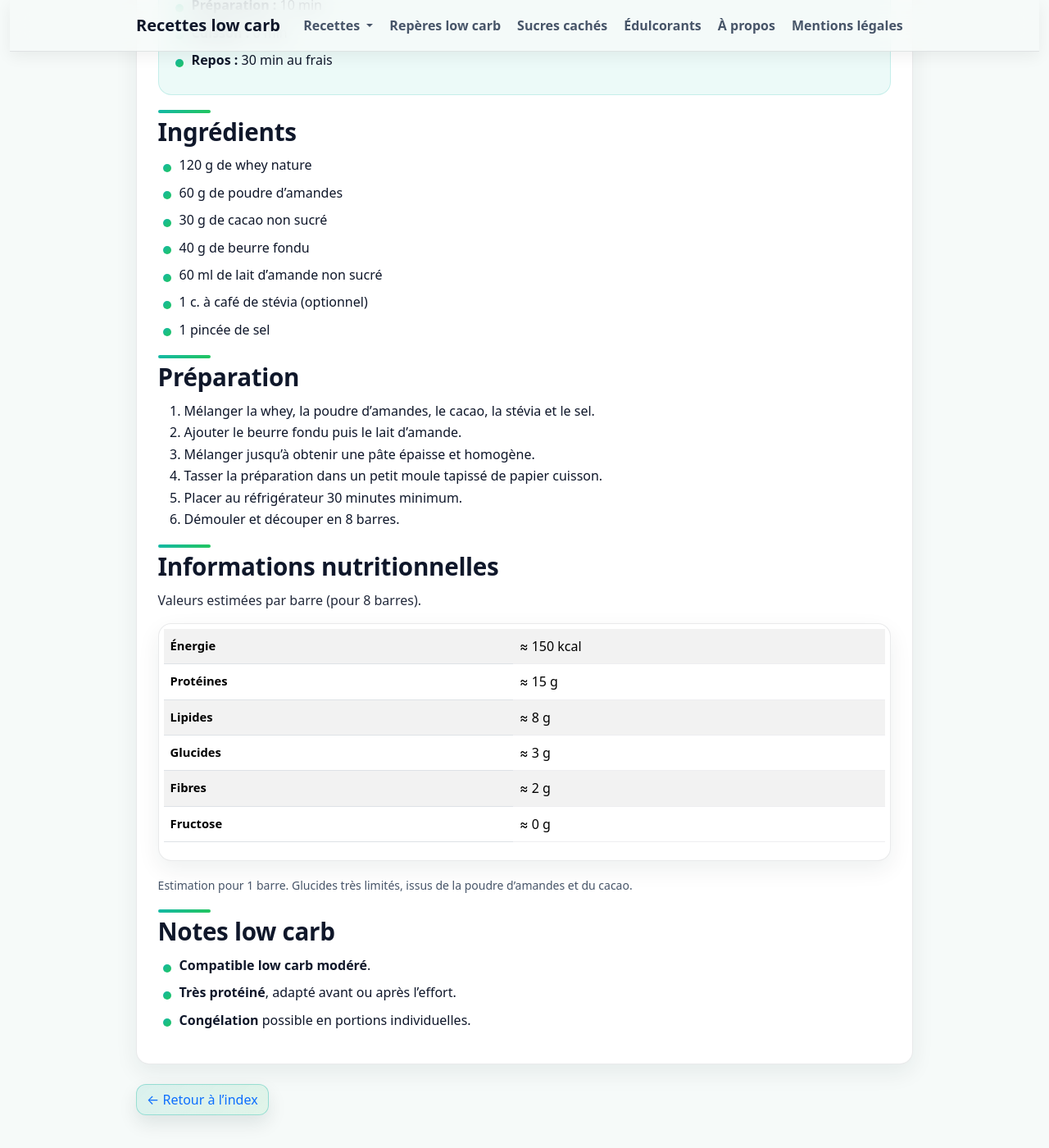
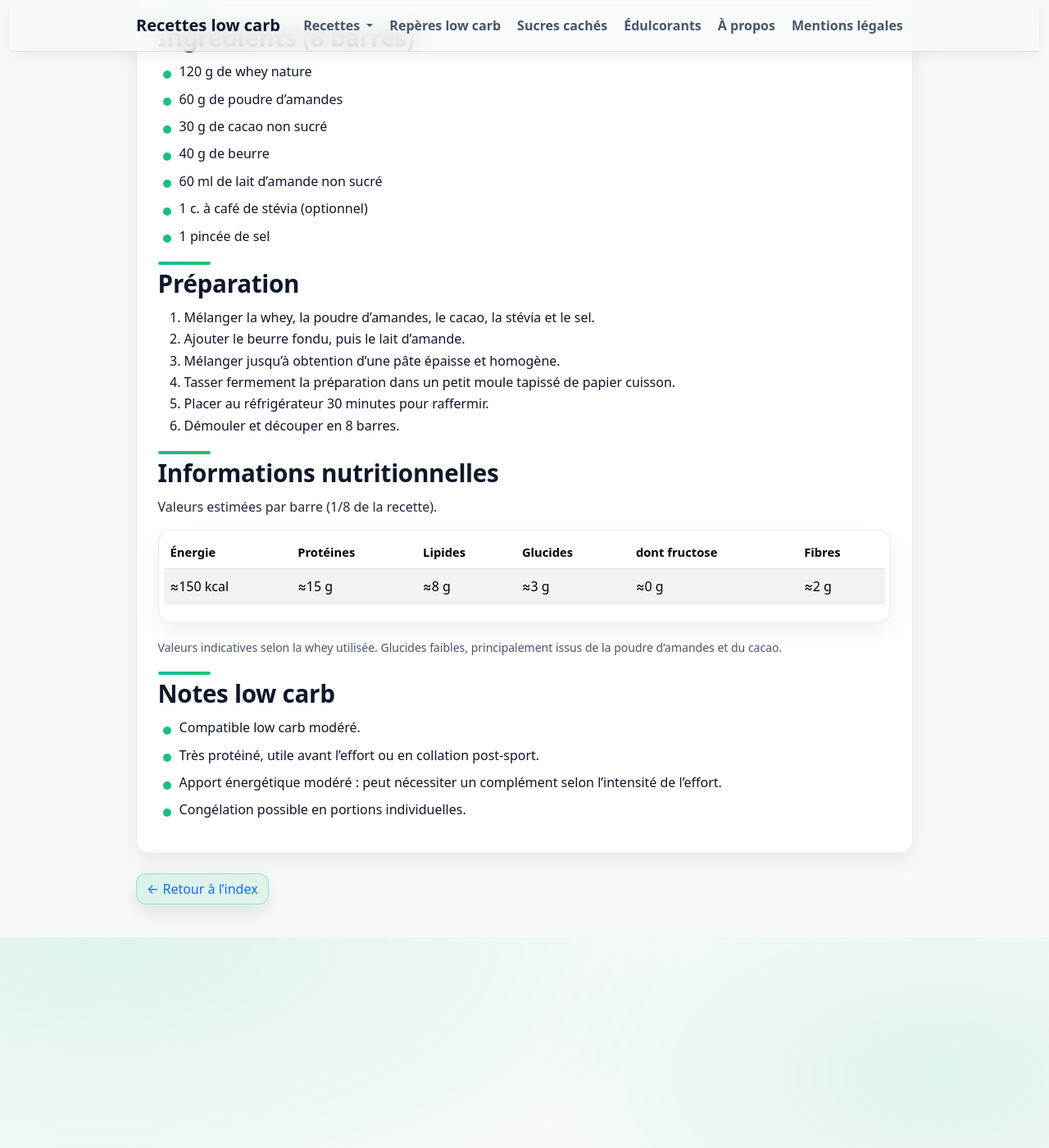
Before and after one commit to laurie-boissay/laurie-boissay.github.io, a Jekyll site: the page built from recettes/barres-pre-effort-chocolat-et-whey.html, in a window 1280 px wide and 1400 px high, scrolled down 520 px. Shown: the whole window at 82% size. Built offline with Jekyll 4.4.1, drawn with Linux system fonts in a browser that asks for light colours; some of the changed text lies outside the part shown.

Commit message:
Update barres-pre-effort-chocolat-et-whey.html

```diff
--- a/recettes/barres-pre-effort-chocolat-et-whey.html
+++ b/recettes/barres-pre-effort-chocolat-et-whey.html
@@ -1,9 +1,9 @@
 ---
 layout: recipe
 title: "Barres pré-effort chocolat & whey"
-description: "Barres pré-effort low carb au chocolat et whey. Barres très protéinées, sans sucre ajouté, adaptées avant l’effort."
+description: "Barres pré-effort low carb modéré au chocolat et à la whey. Très protéinées, sans sucre ajouté, adaptées avant ou après l’effort."
 recipe_title: "Barres pré-effort chocolat & whey"
-recipe_subtitle: "Barres pré-effort — low carb modéré — très protéiné"
+recipe_subtitle: "Barres protéinées low carb au chocolat"
 recipe_group: "Barres nutritionnelles"
 recipe_sort: "barres-pre-effort-chocolat-whey"
 recipe_tested: false
@@ -18,53 +18,29 @@ extra_head: |
     "@context": "https://schema.org",
     "@type": "Recipe",
     "name": "Barres pré-effort chocolat & whey",
-    "description": "Barres pré-effort low carb au chocolat et whey, riches en protéines.",
+    "description": "Barres pré-effort low carb modéré au chocolat et à la whey, riches en protéines.",
     "recipeYield": "8 barres",
     "prepTime": "PT10M",
     "cookTime": "PT0M",
-    "totalTime": "PT10M",
-    "recipeCategory": "Barres nutritionnelles",
-    "keywords": "low carb, barre pre effort, whey, chocolat",
-    "author": { "@type": "Person", "name": "Laurie" },
-    "recipeIngredient": [
-      "120 g de whey nature",
-      "60 g de poudre d’amandes",
-      "30 g de cacao non sucré",
-      "40 g de beurre fondu",
-      "60 ml de lait d’amande non sucré",
-      "1 c. à café de stévia (optionnel)",
-      "1 pincée de sel"
-    ],
-    "recipeInstructions": [
-      { "@type": "HowToStep", "text": "Mélanger les ingrédients secs dans un bol." },
-      { "@type": "HowToStep", "text": "Ajouter le beurre fondu et le lait d’amande." },
-      { "@type": "HowToStep", "text": "Mélanger jusqu’à pâte homogène." },
-      { "@type": "HowToStep", "text": "Tasser dans un moule rectangulaire et placer au froid." },
-      { "@type": "HowToStep", "text": "Découper en barres après prise." }
-    ]
+    "totalTime": "PT40M",
+    "recipeCategory": "Barres nutritionnelles"
   }
   </script>
 ---
 
 <div class="recipe-lead">
   <p>
-    Barres <strong>très protéinées</strong>, pratiques avant une séance de sport.
-    Sans cuisson, sans sucre ajouté.
+    Barres <strong>très protéinées</strong>, sans cuisson et sans sucre ajouté.
+    Pensées pour un apport protéique rapide avant ou après une séance de sport.
   </p>
-  <ul>
-    <li><strong>Rendement :</strong> 8 barres</li>
-    <li><strong>Préparation :</strong> 10 min</li>
-    <li><strong>Cuisson :</strong> 0 min</li>
-    <li><strong>Repos :</strong> 30 min au frais</li>
-  </ul>
 </div>
 
-<h2>Ingrédients</h2>
+<h2>Ingrédients (8 barres)</h2>
 <ul>
   <li>120 g de whey nature</li>
   <li>60 g de poudre d’amandes</li>
   <li>30 g de cacao non sucré</li>
-  <li>40 g de beurre fondu</li>
+  <li>40 g de beurre</li>
   <li>60 ml de lait d’amande non sucré</li>
   <li>1 c. à café de stévia (optionnel)</li>
   <li>1 pincée de sel</li>
@@ -73,52 +49,49 @@ extra_head: |
 <h2>Préparation</h2>
 <ol>
   <li>Mélanger la whey, la poudre d’amandes, le cacao, la stévia et le sel.</li>
-  <li>Ajouter le beurre fondu puis le lait d’amande.</li>
-  <li>Mélanger jusqu’à obtenir une pâte épaisse et homogène.</li>
-  <li>Tasser la préparation dans un petit moule tapissé de papier cuisson.</li>
-  <li>Placer au réfrigérateur 30 minutes minimum.</li>
+  <li>Ajouter le beurre fondu, puis le lait d’amande.</li>
+  <li>Mélanger jusqu’à obtention d’une pâte épaisse et homogène.</li>
+  <li>Tasser fermement la préparation dans un petit moule tapissé de papier cuisson.</li>
+  <li>Placer au réfrigérateur 30 minutes pour raffermir.</li>
   <li>Démouler et découper en 8 barres.</li>
 </ol>
 
 <h2>Informations nutritionnelles</h2>
-<p>Valeurs estimées par barre (pour 8 barres).</p>
+<p>Valeurs estimées par barre (1/8 de la recette).</p>
+
 <div class="table-responsive">
   <table class="table table-striped">
+    <thead>
+      <tr>
+        <th>Énergie</th>
+        <th>Protéines</th>
+        <th>Lipides</th>
+        <th>Glucides</th>
+        <th>dont fructose</th>
+        <th>Fibres</th>
+      </tr>
+    </thead>
     <tbody>
       <tr>
-        <th scope="row">Énergie</th>
-        <td>≈ 150 kcal</td>
-      </tr>
-      <tr>
-        <th scope="row">Protéines</th>
-        <td>≈ 15 g</td>
-      </tr>
-      <tr>
-        <th scope="row">Lipides</th>
-        <td>≈ 8 g</td>
-      </tr>
-      <tr>
-        <th scope="row">Glucides</th>
-        <td>≈ 3 g</td>
-      </tr>
-      <tr>
-        <th scope="row">Fibres</th>
-        <td>≈ 2 g</td>
-      </tr>
-      <tr>
-        <th scope="row">Fructose</th>
-        <td>≈ 0 g</td>
+        <td>≈150 kcal</td>
+        <td>≈15 g</td>
+        <td>≈8 g</td>
+        <td>≈3 g</td>
+        <td>≈0 g</td>
+        <td>≈2 g</td>
       </tr>
     </tbody>
   </table>
 </div>
+
 <p class="small text-muted">
-  Estimation pour 1 barre. Glucides très limités, issus de la poudre d’amandes et du cacao.
+  Valeurs indicatives selon la whey utilisée. Glucides faibles, principalement issus de la poudre d’amandes et du cacao.
 </p>
 
 <h2>Notes low carb</h2>
 <ul>
-  <li><strong>Compatible low carb modéré</strong>.</li>
-  <li><strong>Très protéiné</strong>, adapté avant ou après l’effort.</li>
-  <li><strong>Congélation</strong> possible en portions individuelles.</li>
+  <li>Compatible low carb modéré.</li>
+  <li>Très protéiné, utile avant l’effort ou en collation post-sport.</li>
+  <li>Apport énergétique modéré : peut nécessiter un complément selon l’intensité de l’effort.</li>
+  <li>Congélation possible en portions individuelles.</li>
 </ul>
```
